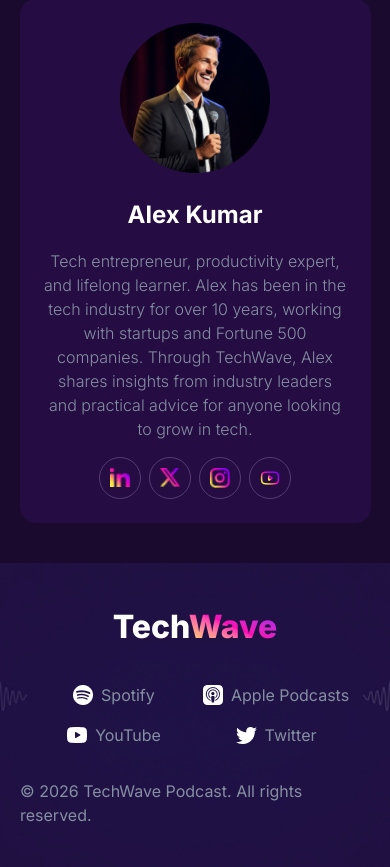
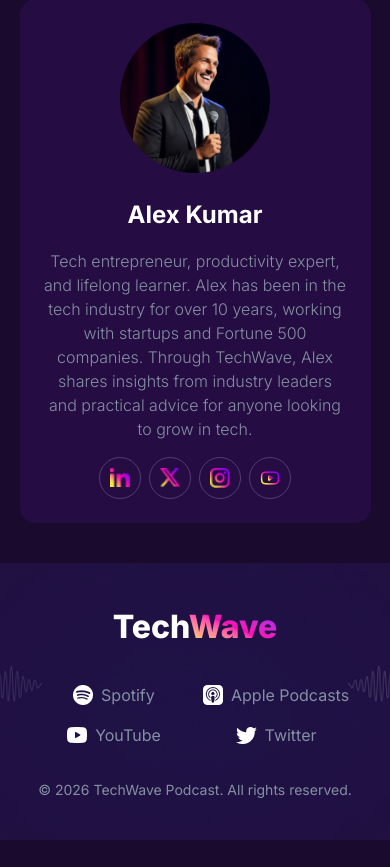
Before and after one commit to Mohim129/B13-A02-TechWave, a plain HTML site: page index.html in a window 390 px wide. Shown: the part 4841-5708 px from the top of the page. After the commit the page ends 5681 px from the top, so only its background shows below. Drawn offline with nearby package versions, Linux system fonts and the light colour scheme.

Commit message:
made copyright text responsive

```diff
--- a/index.html
+++ b/index.html
@@ -179,7 +179,7 @@
             <p class="p-text"><img src="./assets/youtube-podcast.png" alt="">YouTube</p>
             <p class="p-text"><img src="./assets/twitter.png" alt="">Twitter</p>
         </div>
-        <p class="p-text">© 2026 TechWave Podcast. All rights reserved.</p>
+        <p class="p-text copyright">© 2026 TechWave Podcast. All rights reserved.</p>
     </footer>
 </body>
 </html>
--- a/style.css
+++ b/style.css
@@ -474,4 +474,7 @@
         grid-template-columns: repeat(2, 1fr);
 
     }
+    .copyright{
+        font-size: 14px;
+    }
 }
```
